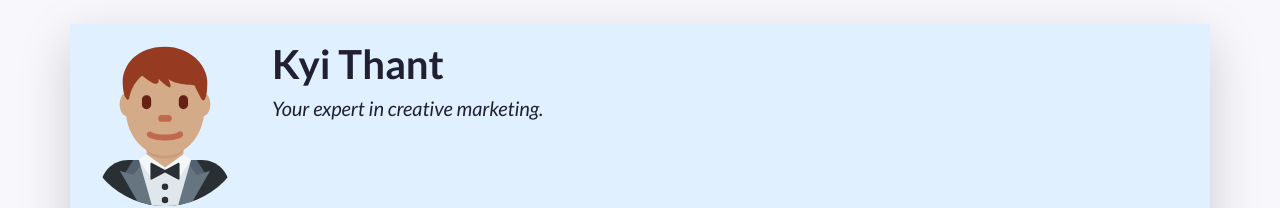
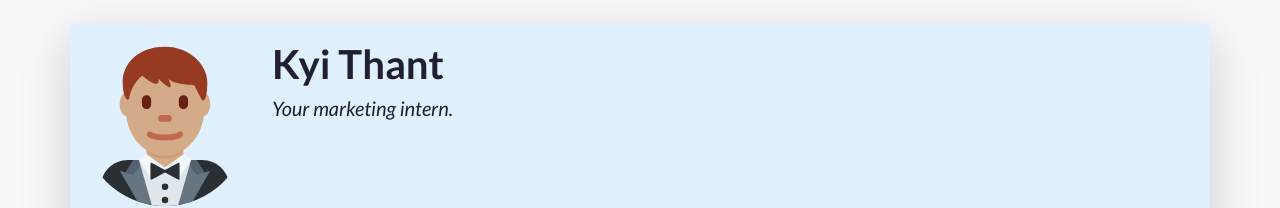
Before and after one commit to Kyi-thant/my-cv, a plain HTML site: page index.html in a window 1280 px wide. Shown: the top 208 px of the page. Drawn offline with nearby package versions, Linux system fonts and the light colour scheme.

Commit message:
changed role name

```diff
--- a/index.html
+++ b/index.html
@@ -50,7 +50,7 @@
         -->
         <div class="col-12 col-sm-8 col-md-9 col-lg-10 my-3 header-content">
           <h1 class="fw-bolder">Kyi Thant</h1>
-          <h5 class="fst-italic tagline">Your expert in creative marketing.</h5>
+          <h5 class="fst-italic tagline">Your marketing intern.</h5>
         </div>
       </header>
 
```
